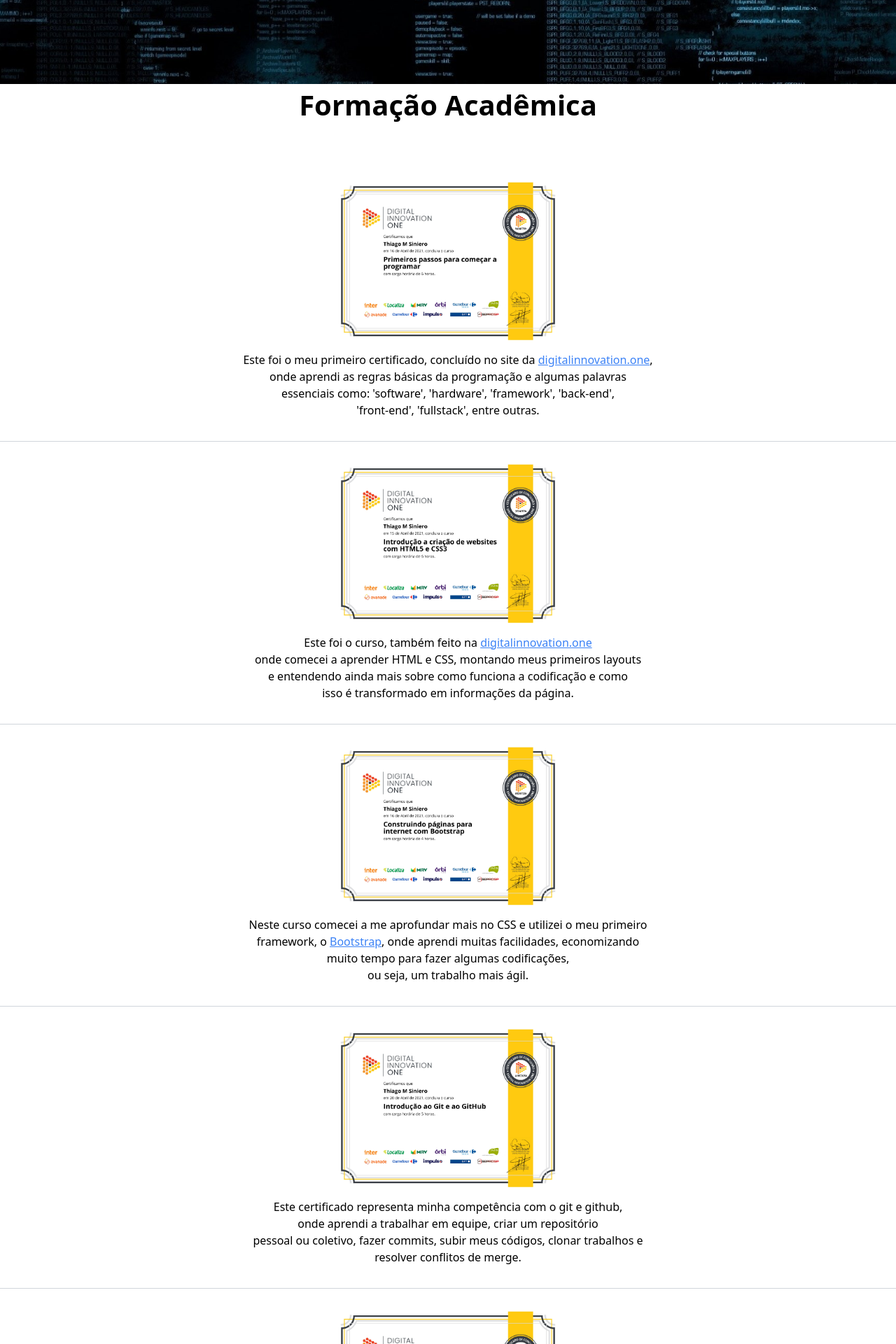
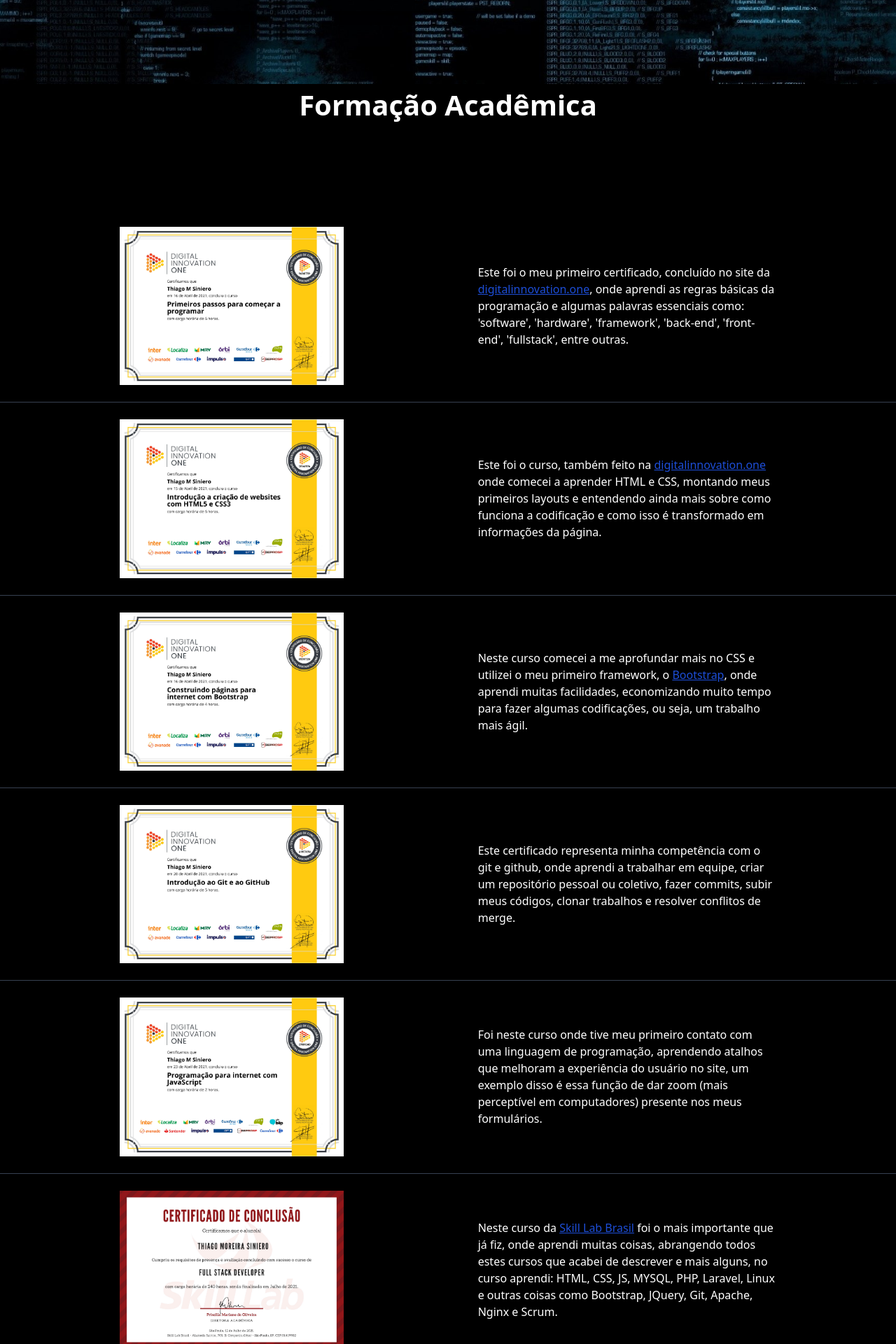
Before and after one commit to ThiSiniero/biografia, a React (Vite) app: page / in a window 1280 px wide. Shown: the part 680-2600 px from the top of the page at 70% size. Built offline with nearby package versions, Linux system fonts and the light colour scheme.

Commit message:
make the apresentation section

```diff
--- a/src/components/Apresentation.jsx
+++ b/src/components/Apresentation.jsx
@@ -3,24 +3,22 @@
 
 const Apresentation = () => {
     return (
-
-
-        <div style={{ backgroundImage: `url(${fundoHome})` }} className="bg-cover bg-center min-h-screen flex flex-col justify-center items-center text-center px-4 pt-28 md:pt-16">
-            <div className="max-w-[80%] w-full bg-gray-900 bg-opacity-90 p-8 rounded-lg shadow-lg">
-                <p className="text-2xl md:text-xl font-semibold text-white mb-6">Olá! Meu nome é Thiago Siniero, </p>
-                <p className="text-2xl md:text-xl font-semibold text-white mb-4">
-                    Sou um desenvolvedor full-stack e atualmente estou cursando Engenharia da Computação na Universidade São Francisco (USF).
+        <div style={{ backgroundImage: `url(${fundoHome})` }} className="bg-cover bg-center min-h-screen flex flex-col justify-center items-center text-center px-4 pt-28 md:pt-0">
+            <p className='text-white text-[350%] font-light tracking-wider mb-6'>Thiago Siniero</p>
+            <div className="max-w-[80%] w-full p-8 rounded-lg shadow-lg mt-20">
+                <p className="text-2xl md:text-xl font-white text-white mb-4">
+                    Olá! Sou um desenvolvedor full-stack e atualmente estou cursando Engenharia da Computação na Universidade São Francisco (USF).
                     Ao longo da minha trajetória, venho desenvolvendo projetos completos, integrando front-end e back-end, com foco em qualidade, boas práticas e experiência do usuário.
                 </p>
-                <p className="text-lg md:text-xl font-semibold text-white mb-4">
+                <p className="text-lg md:text-xl font-white text-white mb-4">
                     Atualmente, estou em busca de crescimento profissional, ampliando meus conhecimentos em tecnologias modernas como React, Node.js, TypeScript e Docker.
                     Além dos estudos, dedico meu tempo ao desenvolvimento de projetos próprios e construção de um portfólio que reflita minhas habilidades e minha evolução como desenvolvedor.
                 </p>
-                <p className="text-lg md:text-xl font-semibold text-white">
+                <p className="text-lg md:text-xl font-white text-white">
                     Meu objetivo é atuar em projetos desafiadores, colaborar com times de alta performance e continuar aprendendo todos os dias. Se quiser trocar uma ideia, venha conferir meus projetos ou trabalhar comigo, será um prazer conversar!
                 </p>
             </div>
-    </div>
+        </div>
     );
 };
 
--- a/src/components/Formação.jsx
+++ b/src/components/Formação.jsx
@@ -9,7 +9,7 @@
 const Formação = () => {
 
     const bigImg = (img) => {
-        img.style.transform = "scale(1.5)";
+        img.style.transform = "scale(1.3)";
         img.style.transition = "transform 0.25s ease";
     };
 
@@ -19,91 +19,55 @@
     };
 
     return (
-        <main className="flex flex-col items-center w-full" id="certificados">
-            <h3 className="w-full text-center text-[250%] font-bold mb-20">Formação Acadêmica</h3>
+        <main className="flex flex-col items-center justify-center w-full min-h-screen bg-black text-white" id="certificados">
+            <h3 className="w-full text-center text-[250%] font-bold mb-36">Formação Acadêmica</h3>
 
-            <div className="flex flex-col items-center mb-8">
-                <img
-                    onMouseEnter={(e) => bigImg(e.target)}
-                    onMouseOut={(e) => normalImg(e.target)}
-                    className="w-1/4 mb-4 cursor-pointer transition-transform"
-                    src={Dio1}
-                    alt=""
-                />
-                <p className="text-center text-base">
+            <div className="flex flex-col md:flex-row items-center justify-center mb-6">
+                <img onMouseEnter={(e) => bigImg(e.target)} onMouseOut={(e) => normalImg(e.target)} className="w-3/4 md:w-1/4 mb-4 md:mb-0 md:mr-48 cursor-pointer transition-transform" src={Dio1} alt=""/>
+                <p className="text-center md:text-left text-base w-full md:w-1/3">
                     Este foi o meu primeiro certificado, concluído no site da{' '}
-                    <a href="https://web.digitalinnovation.one" className="text-blue-500 underline">digitalinnovation.one</a>, <br /> onde aprendi as regras básicas da programação e algumas palavras <br /> essenciais como: 'software', 'hardware', 'framework', 'back-end', <br /> 'front-end', 'fullstack', entre outras.
+                    <a href="https://web.digitalinnovation.one" className="text-blue-700 underline">digitalinnovation.one</a>, onde aprendi as regras básicas da programação e algumas palavras essenciais como: 'software', 'hardware', 'framework', 'back-end', 'front-end', 'fullstack', entre outras.
                 </p>
             </div>
-            <hr className="w-full border-t border-gray-300 mb-8" />
+            <hr className="w-full border-t border-gray-700 mb-6" />
 
-            <div className="flex flex-col items-center mb-8">
-                <img
-                    onMouseEnter={(e) => bigImg(e.target)}
-                    onMouseOut={(e) => normalImg(e.target)}
-                    className="w-1/4 mb-4 cursor-pointer transition-transform"
-                    src={Dio2}
-                    alt=""
-                />
-                <p className="text-center text-base">
+            <div className="flex flex-col md:flex-row items-center justify-center mb-6">
+                <img onMouseEnter={(e) => bigImg(e.target)} onMouseOut={(e) => normalImg(e.target)} className="w-3/4 md:w-1/4 mb-4 md:mb-0 md:mr-48 cursor-pointer transition-transform" src={Dio2} alt=""/>
+                <p className="text-center md:text-left text-base w-full md:w-1/3">
                     Este foi o curso, também feito na{' '}
-                    <a href="https://web.digitalinnovation.one" className="text-blue-500 underline">digitalinnovation.one</a> <br /> onde comecei a aprender HTML e CSS, montando meus primeiros layouts <br /> e entendendo ainda mais sobre como funciona a codificação e como <br /> isso é transformado em informações da página.
+                    <a href="https://web.digitalinnovation.one" className="text-blue-700 underline">digitalinnovation.one</a> onde comecei a aprender HTML e CSS, montando meus primeiros layouts e entendendo ainda mais sobre como funciona a codificação e como isso é transformado em informações da página.
                 </p>
             </div>
-            <hr className="w-full border-t border-gray-300 mb-8" />
+            <hr className="w-full border-t border-gray-700 mb-6" />
 
-            <div className="flex flex-col items-center mb-8">
-                <img
-                    onMouseEnter={(e) => bigImg(e.target)}
-                    onMouseOut={(e) => normalImg(e.target)}
-                    className="w-1/4 mb-4 cursor-pointer transition-transform"
-                    src={Dio3}
-                    alt=""
-                />
-                <p className="text-center text-base">
-                    Neste curso comecei a me aprofundar mais no CSS e utilizei o meu primeiro <br /> framework, o <a href="https://getbootstrap.com/" className="text-blue-500 underline">Bootstrap</a>, onde aprendi muitas facilidades, economizando <br /> muito tempo para fazer algumas codificações, <br /> ou seja, um trabalho mais ágil.
+            <div className="flex flex-col md:flex-row items-center justify-center mb-6">
+                <img onMouseEnter={(e) => bigImg(e.target)} onMouseOut={(e) => normalImg(e.target)} className="w-3/4 md:w-1/4 mb-4 md:mb-0 md:mr-48 cursor-pointer transition-transform" src={Dio3} alt=""/>
+                <p className="text-center md:text-left text-base w-full md:w-1/3">
+                    Neste curso comecei a me aprofundar mais no CSS e utilizei o meu primeiro framework, o <a href="https://getbootstrap.com/" className="text-blue-700 underline">Bootstrap</a>, onde aprendi muitas facilidades, economizando muito tempo para fazer algumas codificações, ou seja, um trabalho mais ágil.
                 </p>
             </div>
-            <hr className="w-full border-t border-gray-300 mb-8" />
+            <hr className="w-full border-t border-gray-700 mb-6" />
 
-            <div className="flex flex-col items-center mb-8">
-                <img
-                    onMouseEnter={(e) => bigImg(e.target)}
-                    onMouseOut={(e) => normalImg(e.target)}
-                    className="w-1/4 mb-4 cursor-pointer transition-transform"
-                    src={Dio4}
-                    alt=""
-                />
-                <p className="text-center text-base">
-                    Este certificado representa minha competência com o git e github, <br /> onde aprendi a trabalhar em equipe, criar um repositório <br /> pessoal ou coletivo, fazer commits, subir meus códigos, clonar trabalhos e <br /> resolver conflitos de merge.
+            <div className="flex flex-col md:flex-row items-center justify-center mb-6">
+                <img onMouseEnter={(e) => bigImg(e.target)} onMouseOut={(e) => normalImg(e.target)} className="w-3/4 md:w-1/4 mb-4 md:mb-0 md:mr-48 cursor-pointer transition-transform" src={Dio4} alt=""/>
+                <p className="text-center md:text-left text-base w-full md:w-1/3">
+                    Este certificado representa minha competência com o git e github, onde aprendi a trabalhar em equipe, criar um repositório pessoal ou coletivo, fazer commits, subir meus códigos, clonar trabalhos e resolver conflitos de merge.
                 </p>
             </div>
-            <hr className="w-full border-t border-gray-300 mb-8" />
+            <hr className="w-full border-t border-gray-700 mb-6" />
 
-            <div className="flex flex-col items-center mb-8">
-                <img
-                    onMouseEnter={(e) => bigImg(e.target)}
-                    onMouseOut={(e) => normalImg(e.target)}
-                    className="w-1/4 mb-4 cursor-pointer transition-transform"
-                    src={Dio5}
-                    alt=""
-                />
-                <p className="text-center text-base">
-                    Foi neste curso onde tive meu primeiro contato com uma linguagem <br /> de programação, aprendendo atalhos que melhoram a experiência do usuário <br /> no site, um exemplo disso é essa função de dar zoom <br /> (mais perceptível em computadores) presente nos meus formulários.
+            <div className="flex flex-col md:flex-row items-center justify-center mb-6">
+                <img onMouseEnter={(e) => bigImg(e.target)} onMouseOut={(e) => normalImg(e.target)} className="w-3/4 md:w-1/4 mb-4 md:mb-0 md:mr-48 cursor-pointer transition-transform" src={Dio5} alt=""/>
+                <p className="text-center md:text-left text-base w-full md:w-1/3">
+                    Foi neste curso onde tive meu primeiro contato com uma linguagem de programação, aprendendo atalhos que melhoram a experiência do usuário no site, um exemplo disso é essa função de dar zoom (mais perceptível em computadores) presente nos meus formulários.
                 </p>
             </div>
-            <hr className="w-full border-t border-gray-300 mb-8" />
+            <hr className="w-full border-t border-gray-700 mb-6" />
 
-            <div className="flex flex-col items-center mb-8">
-                <img
-                    onMouseEnter={(e) => bigImg(e.target)}
-                    onMouseOut={(e) => normalImg(e.target)}
-                    className="w-1/4 mb-4 cursor-pointer transition-transform"
-                    src={SkillLab}
-                    alt=""
-                />
-                <p className="text-center text-base">
-                    Neste curso da <a href="https://skilllabbrasil.com.br/" className="text-blue-500 underline">Skill Lab Brasil</a> foi o mais importante que já fiz, onde aprendi <br /> muitas coisas, abrangendo todos estes cursos que acabei de descrever <br /> e mais alguns, no curso aprendi: HTML, CSS, JS, MYSQL, PHP, Laravel, Linux e outras coisas como Bootstrap, JQuery, Git, Apache, Nginx e Scrum.
+            <div className="flex flex-col md:flex-row items-center justify-center mb-6">
+                <img onMouseEnter={(e) => bigImg(e.target)} onMouseOut={(e) => normalImg(e.target)} className="w-3/4 md:w-1/4 mb-4 md:mb-0 md:mr-48 cursor-pointer transition-transform" src={SkillLab} alt=""/>
+                <p className="text-center md:text-left text-base w-full md:w-1/3">
+                    Neste curso da <a href="https://skilllabbrasil.com.br/" className="text-blue-700 underline">Skill Lab Brasil</a> foi o mais importante que já fiz, onde aprendi muitas coisas, abrangendo todos estes cursos que acabei de descrever e mais alguns, no curso aprendi: HTML, CSS, JS, MYSQL, PHP, Laravel, Linux e outras coisas como Bootstrap, JQuery, Git, Apache, Nginx e Scrum.
                 </p>
             </div>
         </main>
```
